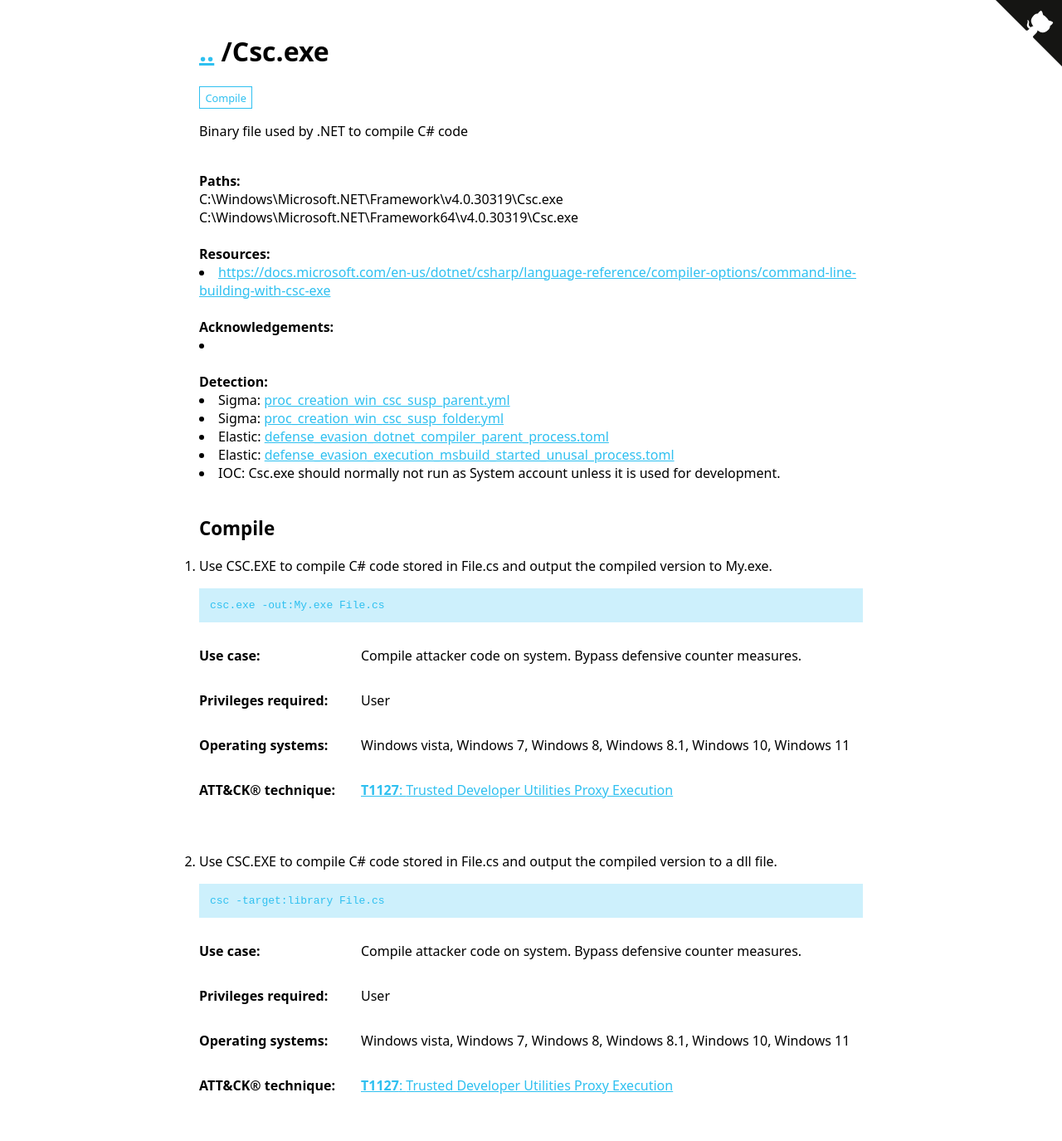
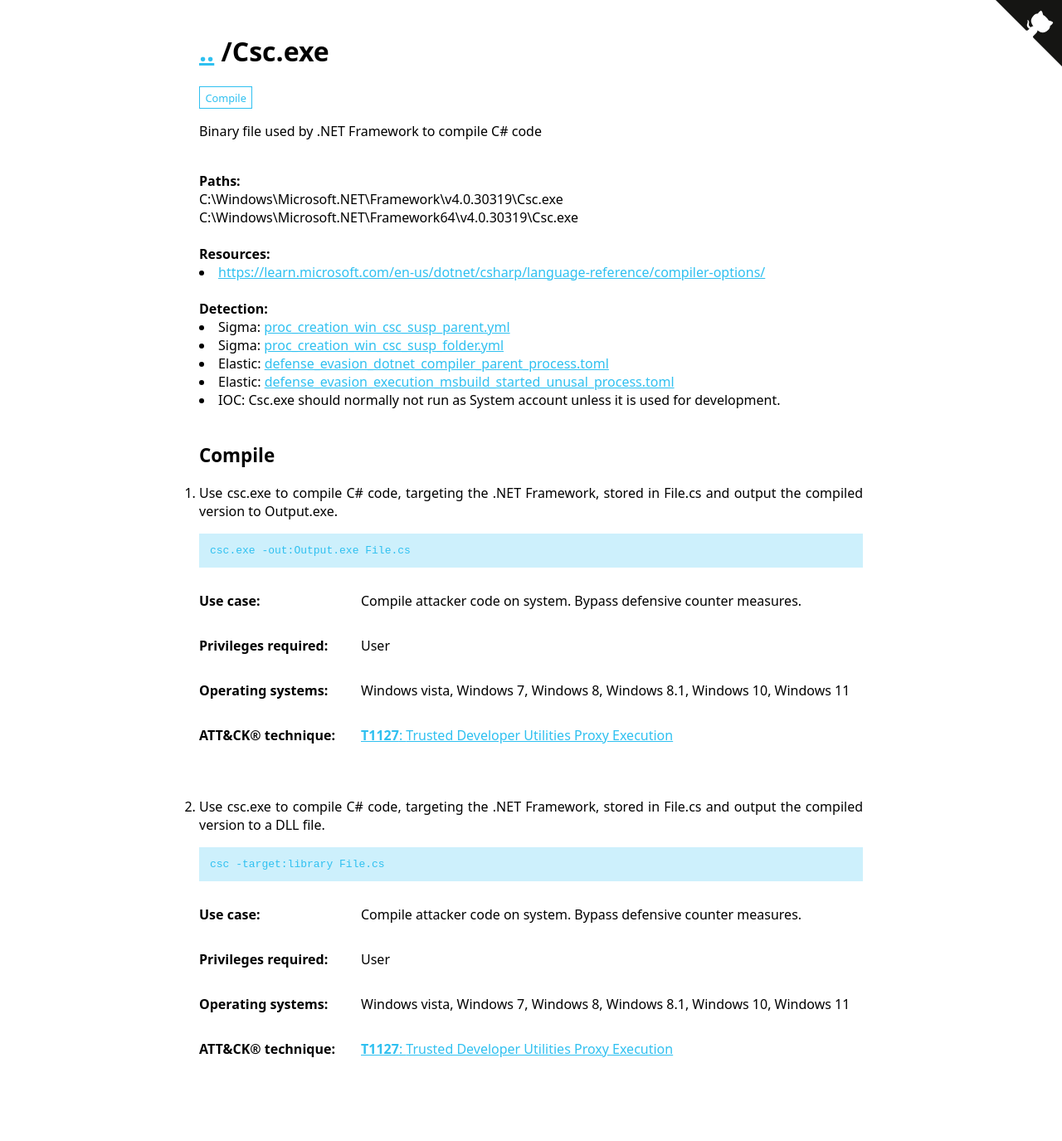
Before and after one commit to LOLBAS-Project/LOLBAS-Project.github.io, a Jekyll site: the page built from _lolbas/Binaries/Csc.md, in a window 1280 px wide. Shown: the whole page at 83% size. Built offline with Jekyll 4.4.1, drawn with Linux system fonts in a browser that asks for light colours; after the commit the page ends 1331 px from its top, so only the background shows below that.

Commit message:
Applying update LOLBAS-Project/LOLBAS@91a3e80d8fad6f298c52429bafd13c562c10c971

```diff
--- a/_lolbas/Binaries/Csc.md
+++ b/_lolbas/Binaries/Csc.md
@@ -1,18 +1,18 @@
 ---
 Name: Csc.exe
-Description: Binary file used by .NET to compile C# code
+Description: Binary file used by .NET Framework to compile C# code
 Author: 'Oddvar Moe'
 Created: 2018-05-25
 Commands:
-  - Command: csc.exe -out:My.exe File.cs
-    Description: Use CSC.EXE to compile C# code stored in File.cs and output the compiled version to My.exe.
+  - Command: csc.exe -out:Output.exe File.cs
+    Description: Use csc.exe to compile C# code, targeting the .NET Framework, stored in File.cs and output the compiled version to Output.exe.
     Usecase: Compile attacker code on system. Bypass defensive counter measures.
     Category: Compile
     Privileges: User
     MitreID: T1127
     OperatingSystem: Windows vista, Windows 7, Windows 8, Windows 8.1, Windows 10, Windows 11
   - Command: csc -target:library File.cs
-    Description: Use CSC.EXE to compile C# code stored in File.cs and output the compiled version to a dll file.
+    Description: Use csc.exe to compile C# code, targeting the .NET Framework, stored in File.cs and output the compiled version to a DLL file.
     Usecase: Compile attacker code on system. Bypass defensive counter measures.
     Category: Compile
     Privileges: User
@@ -30,8 +30,5 @@ Detection:
   - Elastic: https://github.com/elastic/detection-rules/blob/82ec6ac1eeb62a1383792719a1943b551264ed16/rules/windows/defense_evasion_execution_msbuild_started_unusal_process.toml
   - IOC: Csc.exe should normally not run as System account unless it is used for development.
 Resources:
-  - Link: https://docs.microsoft.com/en-us/dotnet/csharp/language-reference/compiler-options/command-line-building-with-csc-exe
-Acknowledgement:
-  - Person:
-    Handle:
+  - Link: https://learn.microsoft.com/en-us/dotnet/csharp/language-reference/compiler-options/
 ---
```
